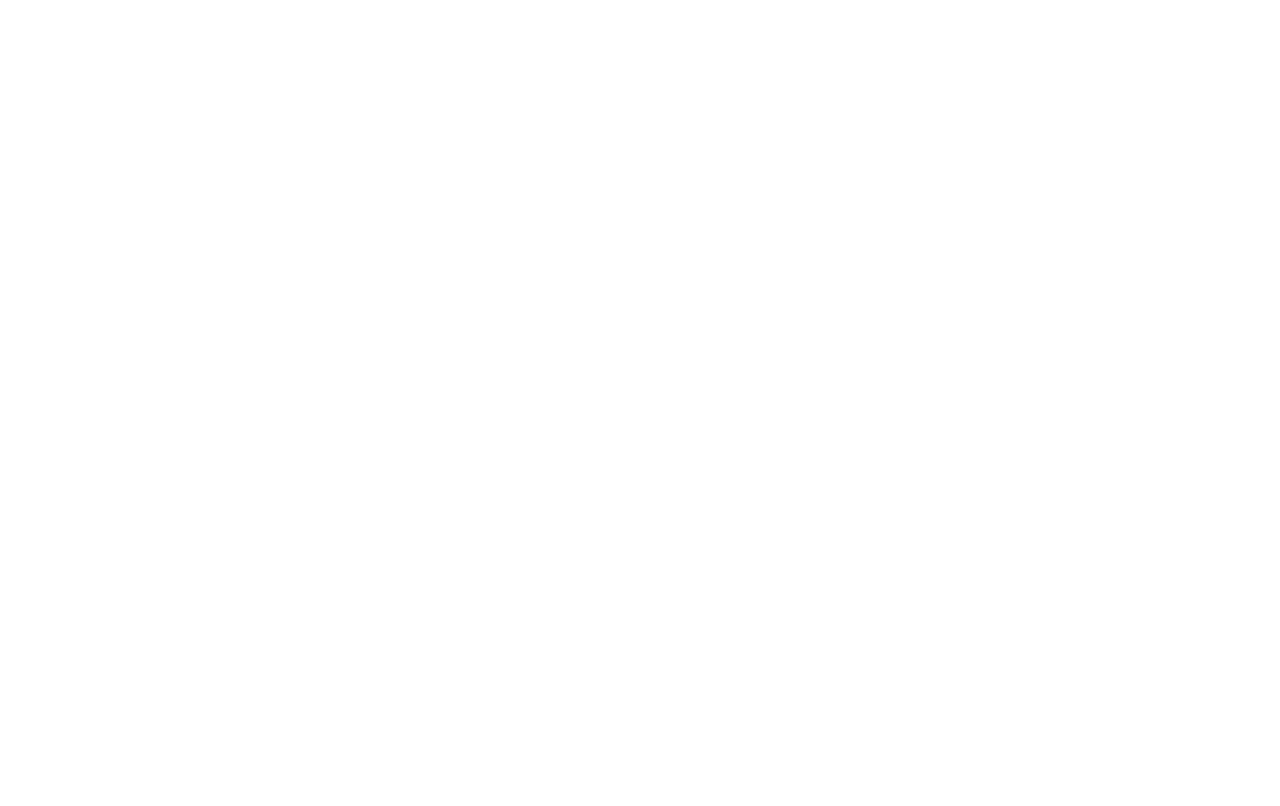
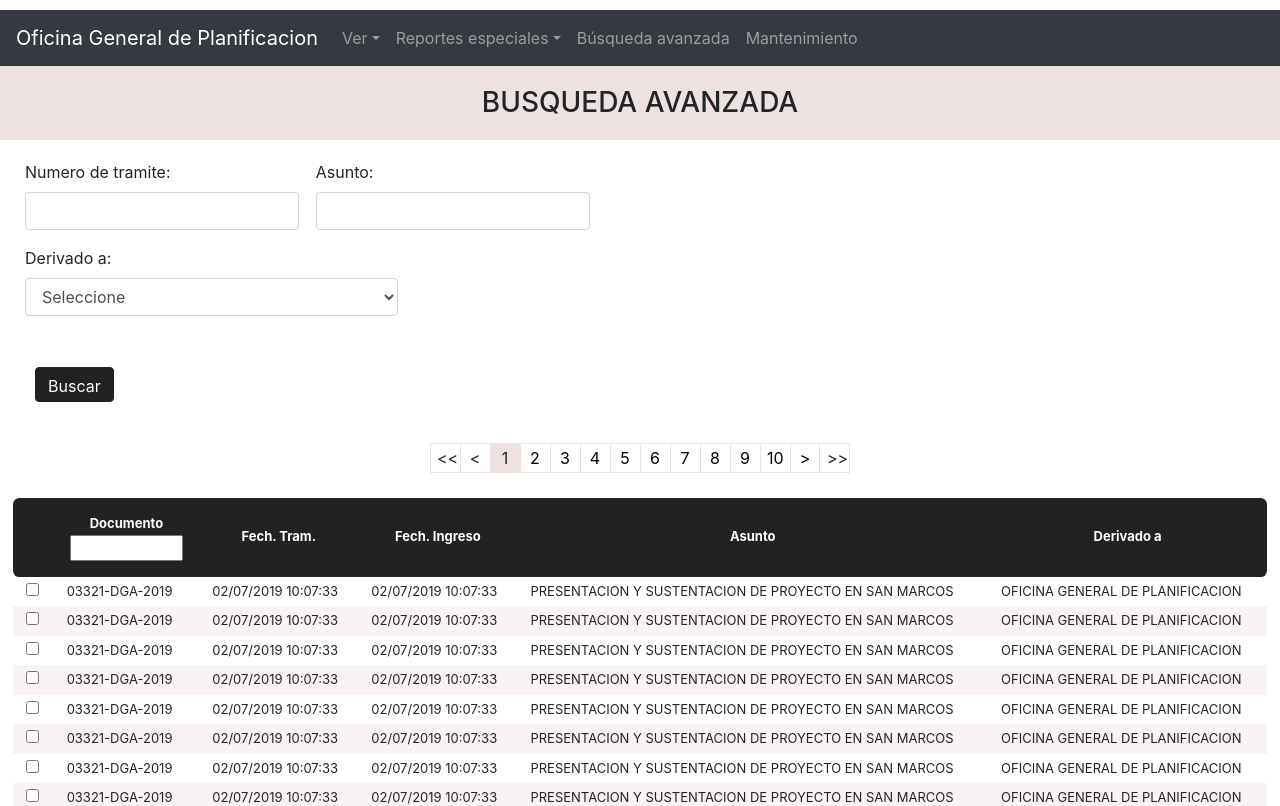
Before and after one commit to carlosBrav/document-management-web, a React (Create React App) app: page /user/busqueda_avanzada in a window 1280 px wide. Shown: the top 806 px of the page. Built offline with nearby package versions, Linux system fonts and the light colour scheme.

Commit message:
user container

```diff
--- a/src/App.js
+++ b/src/App.js
@@ -2,6 +2,7 @@
 import { BrowserRouter as Router, Route, Switch } from 'react-router-dom'
 import ContainerLogin from '../src/containers/ContainerLogin'
 import ContainerAdmin from '../src/containers/ContainerAdmin'
+import ContainerUser from '../src/containers/ContainerUser'
 
 function App() {
   return (
@@ -10,6 +11,7 @@
         <Route exact path="/" component={ContainerLogin}/>
         <Route exact path="/login" component={ContainerLogin}/>
         <Route path="/admin" component={ContainerAdmin}/>
+        <Route path="/user" component={ContainerUser}/>
       </Switch>
     </Router>
   );
--- a/src/components/commons/CommonMenu.js
+++ b/src/components/commons/CommonMenu.js
@@ -3,11 +3,13 @@
 class CommonMenu extends Component{
 
   render(){
-    const {goToDocRecibidos, goToDocConfirmados, goToDocumentRespuesta, goToDocumentCirculares, goToDocumentProveidos, goToDocumentGenerados,
-      goToBusquedaAvanzada, goToControlDocumentos, goToTest, goToAdmin} = this.props
+    const {goToPage, menus} = this.props;
+    const {head, firstColumn, secondColumn, thirdColumn, fourthColumn} = menus;
+
+
     return(
       <nav className="navbar navbar-expand-lg navbar-dark bg-dark">
-        <div className="navbar-brand hover-pointer" onClick={()=> goToAdmin()}>Oficina General de Planificacion</div>
+        <div className="navbar-brand hover-pointer" onClick={()=> goToPage(head.url)}>{head.title}</div>
         <button className="navbar-toggler" type="button" data-toggle="collapse" data-target="#navbarSupportedContent"
                 aria-controls="navbarSupportedContent" aria-expanded="false" aria-label="Toggle navigation">
           <span className="navbar-toggler-icon"></span>
@@ -15,38 +17,64 @@
 
         <div className="collapse navbar-collapse" id="navbarSupportedContent">
           <ul className="navbar-nav mr-auto">
+            {
+              firstColumn ?
                 <li className="nav-item dropdown">
                   <a className="nav-link dropdown-toggle" href="#" id="navbarDropdown" role="button" data-toggle="dropdown"
                      aria-haspopup="true" aria-expanded="false">
-                SECG
+                    {firstColumn.title}
                   </a>
                   <div className="dropdown-menu" aria-labelledby="navbarDropdown">
-                <div className="dropdown-item hover-pointer" onClick={()=>goToDocRecibidos()}>Documentos Recibidos</div>
-                <div className="dropdown-item hover-pointer" onClick={()=>goToDocConfirmados()} >Documentos Confirmados</div>
+                    {
+                      firstColumn.subMenus && firstColumn.subMenus.length>0 ?
+                        firstColumn.subMenus.map((col)=>{
+                          return <div className="dropdown-item hover-pointer" onClick={()=>goToPage(col.url)}>{col.title}</div>
+                        })
+                        : null
+                    }
                   </div>
                 </li>
+                :null
+            }
+            {
+              secondColumn ?
                 <li className="nav-item dropdown">
                   <a className="nav-link  dropdown-toggle" href="#" role="button" data-toggle="dropdown" aria-haspopup="true" aria-expanded="false">
-                Sistema Interno</a>
+                    {secondColumn.title}</a>
                   <div className="dropdown-menu" aria-labelledby="navbarDropdown">
+                    {
+                      secondColumn.subMenus && secondColumn.subMenus.length>0 ?
+                        secondColumn.subMenus.map((column)=>
+                          column.subMenus && column.subMenus.length>0 ?
                             <li className="dropdown-submenu">
-                  <a className="dropdown-item dropdown-toggle" data-toggle="dropdown"  href="#">Gestión Documentos</a>
+                              <a className="dropdown-item dropdown-toggle" data-toggle="dropdown"  href="#">{column.title}</a>
                               <ul className="dropdown-menu">
-                    <div className="dropdown-item hover-pointer" onClick={()=> goToDocumentRespuesta()}>Doc. Respuesta</div>
-                    <div className="dropdown-item hover-pointer" onClick={()=> goToDocumentCirculares()}>Doc. Circulares</div>
-                    <div className="dropdown-item hover-pointer" onClick={()=> goToDocumentProveidos()}>Doc. Proveidos</div>
-                    <div className="dropdown-item hover-pointer" onClick={()=> goToDocumentGenerados()}>Doc. Generados (otros)</div>
+                                {
+                                  column.subMenus.map((col)=>{
+                                    return <div className="dropdown-item hover-pointer" onClick={()=> goToPage(col.url)}>{col.title}</div>
+                                  })
+                                }
                               </ul>
                             </li>
-                <div className="dropdown-item hover-pointer" onClick={()=> goToControlDocumentos()}>Control Documentos</div>
+                            : <div className="dropdown-item hover-pointer" onClick={()=> goToPage(column.url)}>{column.title}</div>
+                        )
+                        :null
+                    }
                   </div>
                 </li>
+                : null
+            }
+            {
+              thirdColumn && thirdColumn.title && thirdColumn.url ?
                 <li className="nav-item">
-              <div className="nav-link hover-pointer" onClick={()=> goToBusquedaAvanzada()}>Búsqueda avanzada</div>
+                  <div className="nav-link hover-pointer" onClick={()=> goToPage(thirdColumn.url)}>{thirdColumn.title}</div>
+                </li>: null
+            }
+
+            <li className="nav-item">
+              <a className="nav-link" href="#">{fourthColumn.title}</a>
             </li>
-            <li className="nav-item">
-              <a className="nav-link" href="#">Mantenimiento</a>
-            </li>
+
           </ul>
         </div>
       </nav>
--- a/src/containers/ContainerAdmin.js
+++ b/src/containers/ContainerAdmin.js
@@ -9,7 +9,6 @@
 import DocGenerados from "../components/pages/DocGenerados";
 import Busqueda_avanzada from "../components/pages/Busqueda_avanzada";
 import ControlDocumentos from "../components/pages/ControlDocumentos";
-import CommonPickList from "../components/commons/CommonPickList";
 import Test from '../components/utils/test';
 
 class ContainerAdmin extends Component{
@@ -20,19 +19,73 @@
   };
 
   render(){
+
+    const columns =
+      {
+        head: {
+          title: 'Oficina General de Planificacion',
+          url: '/admin'
+        },
+        firstColumn: {
+          title: 'SECG',
+          subMenus: [
+            {
+              title: 'Documentos recibidos',
+              url: '/admin/document_recibidos'
+            },
+            {
+              title: 'Documentos Confirmados',
+              url: '/admin/document_confirmados'
+            }
+          ]
+        },
+        secondColumn: {
+          title: 'Sistema interno',
+          subMenus: [
+            {
+              title: 'Gestión documentos',
+              subMenus: [
+                {
+                  title: 'Doc. Respuesta',
+                  url: '/admin/document_respuesta'
+                },
+                {
+                  title: 'Doc. Circulares',
+                  url: '/admin/document_circular'
+                },
+                {
+                  title: 'Doc. Proveídos',
+                  url: '/admin/document_proveido'
+                },
+                {
+                  title: 'Doc. Generados(otros)',
+                  url: '/admin/document_generado'
+                }
+              ]
+            },
+            {
+              title: 'Control documentos',
+              url: '/admin/control_documentos'
+            }
+          ]
+        }
+        ,
+        thirdColumn: {
+            title: 'Búsqueda avanzada',
+            url: '/admin/busqueda_avanzada'
+          }
+        ,
+        fourthColumn: {
+            title: 'Mantenimiento'
+          }
+
+      };
+
+
     return(
       <div className='container-admin'>
         <div className='container-menu-admin'>
-          <CommonMenu goToDocRecibidos={()=> this.goToPage('/admin/document_recibidos')}
-                      goToDocConfirmados={()=> this.goToPage('/admin/document_confirmados')}
-                      goToDocumentRespuesta={()=> this.goToPage('/admin/document_respuesta')}
-                      goToDocumentCirculares={()=> this.goToPage('/admin/document_circular')}
-                      goToDocumentProveidos={()=> this.goToPage('/admin/document_proveido')}
-                      goToDocumentGenerados={()=> this.goToPage('/admin/document_generado')}
-                      goToBusquedaAvanzada={()=> this.goToPage('/admin/busqueda_avanzada')}
-                      goToControlDocumentos={()=> this.goToPage('/admin/control_documentos')}
-                      goToTest={()=> this.goToPage('/admin/test')}
-                      goToAdmin={()=> this.goToPage('/admin')}/>
+          <CommonMenu menus={columns} goToPage={this.goToPage}/>
         </div>
         <div className='admin-content'>
           <Route>
--- a/src/containers/ContainerUser.js
+++ b/src/containers/ContainerUser.js
@@ -0,0 +1,76 @@
+import React, {Component} from 'react';
+import CommonMenu from "../components/commons/CommonMenu";
+import {Route, Switch} from "react-router-dom";
+import DocRecibidos from "../components/pages/DocRecibidos";
+import DocConfirmados from "../components/pages/DocConfirmados";
+import DocRespuesta from "../components/pages/DocRespuesta";
+import Busqueda_avanzada from "../components/pages/Busqueda_avanzada";
+
+
+class ContainerAdmin extends Component{
+
+  goToPage=(pageDirection)=>{
+    const {history} = this.props;
+    history.push(pageDirection)
+  };
+
+  render(){
+    const columns =
+      {
+        head: {
+          title: 'Oficina General de Planificacion',
+          url: '/user'
+        },
+        firstColumn: {
+          title: 'Ver',
+          subMenus: [
+            {
+              title: 'Documentos',
+              url: '/user/documentos'
+            },
+            {
+              title: 'Documentos internos',
+              url: '/user/document_internos'
+            },
+            {
+              title: 'Oficios OGPL',
+              url: '/user/document_oficios'
+            }
+          ]
+        },
+        secondColumn: {
+          title: 'Reportes especiales',
+        }
+        ,
+        thirdColumn: {
+          title: 'Búsqueda avanzada',
+          url: '/user/busqueda_avanzada'
+        }
+        ,
+        fourthColumn: {
+          title: 'Mantenimiento'
+        }
+
+      };
+
+    return(
+      <div className='container-admin'>
+        <div className='container-menu-admin'>
+          <CommonMenu menus={columns} goToPage={this.goToPage}/>
+        </div>
+        <div className='admin-content'>
+          <Route>
+            <Switch>
+              <Route exact path="/user/documentos" component={DocRecibidos}/>
+              <Route exact path="/user/document_internos" component={DocConfirmados}/>
+              <Route exact path='/user/document_oficios' component={DocRespuesta}/>
+              <Route exact path='/user/busqueda_avanzada' component={Busqueda_avanzada}/>
+            </Switch>
+          </Route>
+        </div>
+
+      </div>
+    )
+  }
+}
+export default ContainerAdmin
```
Lines whose indentation alone changed are shown as unchanged.
